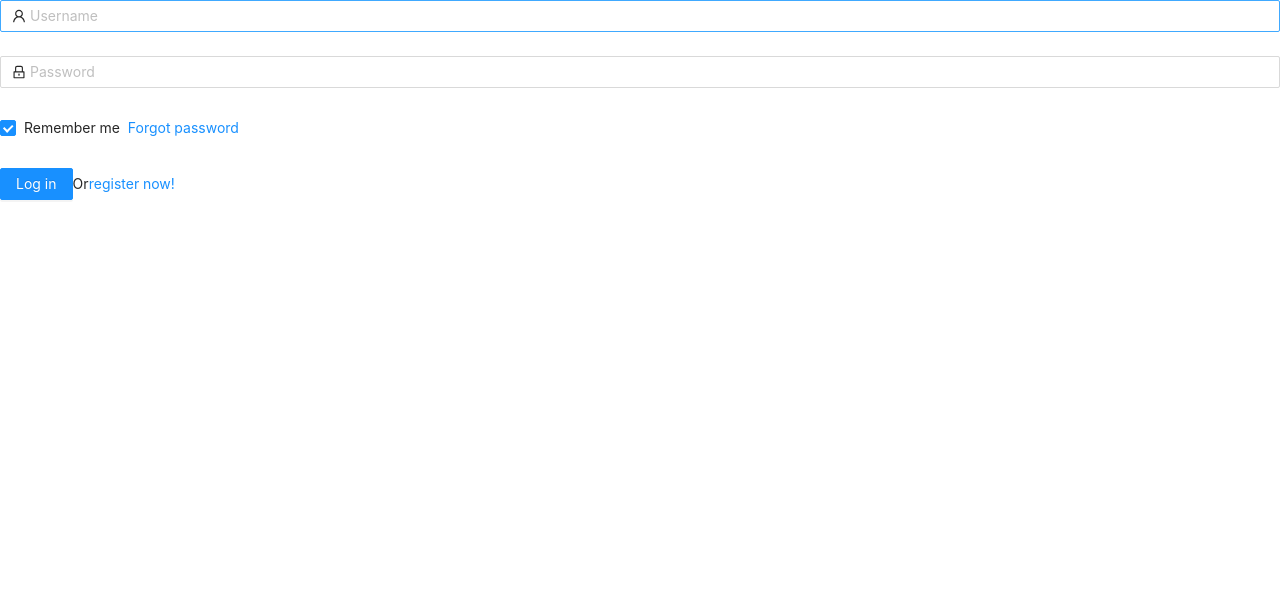
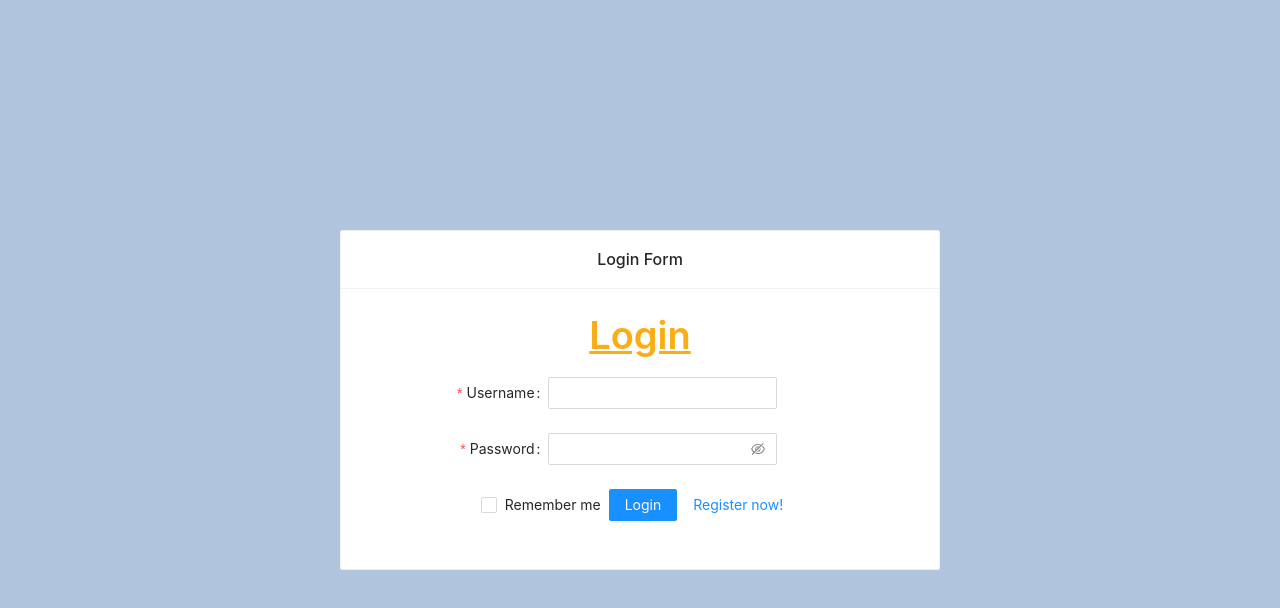
Before and after one commit to QuyLX2/react-redux, a React (Create React App) app in the folder fe_prj/: page /login in a window 1280 px wide. Shown: the top 608 px of the page. Built offline with nearby package versions, Linux system fonts and the light colour scheme.

Commit message:
fix login, register com and switch_route url

```diff
--- a/fe_prj/src/App.js
+++ b/fe_prj/src/App.js
@@ -3,6 +3,8 @@ import UserHomePageDefault from './views/pages/UserHomePageDefault';
 import { BrowserRouter as Router, Switch, Route } from 'react-router-dom';
 import LoginPage from './views/pages/LoginPage';
 import routes from './routes'
+import LoginComponents from './views/components/loginComponent/LoginComponents';
+import RegisterComponents from './views/components/loginComponent/RegisterComponents';
 
 
 class App extends Component {
@@ -12,7 +14,16 @@ class App extends Component {
         <div>
           <Switch>
             <Route exact path="/login">
-              <LoginPage />
+              <LoginPage>
+                <Switch>
+                  <Route exact path="/login">
+                    <LoginComponents/>
+                  </Route>
+                  <Route path="/login/register-form">
+                    <RegisterComponents/>
+                  </Route>
+                </Switch>
+              </LoginPage>
             </Route>
             <Route path="/">
               <UserHomePageDefault routes={routes}>
--- /dev/null
+++ b/fe_prj/src/views/components/loginComponent/LoginComponents.js
@@ -0,0 +1,82 @@
+import React, { Component } from 'react'
+import { Form, Input, Button, Checkbox, Spin, Alert } from 'antd';
+import { Link } from 'react-router-dom'
+const layout = {
+    labelCol: {
+        span: 8,
+    },
+    wrapperCol: {
+        span: 10,
+    },
+};
+
+const tailLayout = {
+    wrapperCol: {
+        span: 24,
+    },
+};
+
+export default class LoginComponents extends Component {
+    constructor(props) {
+        super(props);
+        this.state = {
+            loading: false,
+            err: ""
+        }
+    }
+    render() {
+        return (
+            <Form
+                {...layout}
+                name="basic"
+                initialValues={{
+                    remember: true,
+                }}
+                onFinish={this.onFinish}
+            // onFinishFailed={onFinishFailed}
+            >
+                {this.state.err === "" ? "" : <Alert
+                    message="Error"
+                    description={this.state.err}
+                    type="error"
+                    showIcon
+                />}
+
+                <Form.Item
+                    label="Username"
+                    name="username"
+                    rules={[
+                        {
+                            required: true,
+                            message: 'Please input your username!',
+                        },
+                    ]}
+                >
+                    <Input />
+                </Form.Item>
+
+                <Form.Item
+                    label="Password"
+                    name="password"
+                    rules={[
+                        {
+                            required: true,
+                            message: 'Please input your password!',
+                        },
+                    ]}
+                >
+                    <Input.Password />
+                </Form.Item>
+
+                <Form.Item {...tailLayout} name="remember" valuePropName="checked">
+                    <Checkbox>Remember me</Checkbox>
+                    <Button type="primary" htmlType="submit" disabled={this.state.loading}>
+                        {this.state.loading ? <Spin /> : "Login"}
+                    </Button>
+                    <Button type="link"><Link to="/login/register-form">Register now!</Link></Button>
+                </Form.Item>
+
+            </Form>
+        )
+    }
+}
--- /dev/null
+++ b/fe_prj/src/views/components/loginComponent/RegisterComponents.js
@@ -0,0 +1,80 @@
+import React, { Component } from 'react'
+import { Form, Input, InputNumber, Button,   } from 'antd';
+
+const layout = {
+    labelCol: {
+        span: 8,
+    },
+    wrapperCol: {
+        span: 10,
+    },
+};
+// const validateMessages = {
+//     required: '${label} is required!',
+//     types: {
+//         email: '${label} is not validate email!',
+//         number: '${label} is not a validate number!',
+//     },
+//     number: {
+//         range: '${label} must be between ${min} and ${max}',
+//     },
+// };
+// validateMessages={validateMessages}
+export default class RegisterComponents extends Component {
+    onFinish = values => {
+        console.log(values);
+      };
+    render() {
+        return (
+
+            <Form {...layout} name="nest-messages" onFinish={this.onFinish} >
+                <Form.Item
+                    name={['user', 'name']}
+                    label="Name"
+                    rules={[
+                        {
+                            required: true,
+                        },
+                    ]}
+                >
+                    <Input />
+                </Form.Item>
+                <Form.Item
+                            name={['user', 'email']}
+                            label="Email"
+                            rules={[
+                                {
+                                    type: 'email',
+                                },
+                            ]}
+                        >
+                    <Input />
+                </Form.Item>
+                <Form.Item
+                    name={['user', 'age']}
+                    label="Age"
+                    rules={[
+                        {
+                            type: 'number',
+                            min: 0,
+                            max: 99,
+                        },
+                    ]}
+                >
+                    <InputNumber />
+                </Form.Item>
+                <Form.Item name={['user', 'website']} label="Website">
+                    <Input />
+                </Form.Item>
+                <Form.Item name={['user', 'introduction']} label="Introduction">
+                    <Input.TextArea />
+                </Form.Item>
+                <Form.Item wrapperCol={{ ...layout.wrapperCol, offset: 8 }}>
+                    <Button type="primary" htmlType="submit">
+                        Submit
+                    </Button>
+                </Form.Item>
+            </Form>
+        )
+    }
+}
--- a/fe_prj/src/views/components/sideBar/NavLink.js
+++ b/fe_prj/src/views/components/sideBar/NavLink.js
@@ -20,13 +20,13 @@ class NavLink extends Component {
                 >
                     {routes.map((route, index) => {
                         return route.children ? (
-                                <SubMenu key={index} icon={route.icon} title={route.name}>
+                                <SubMenu key={index + "a"} icon={route.icon} title={route.name}>
                                     {route.children.map((child, idx) => (
                                         <Menu.Item key={child.name + idx}><Link to={child.path}>{child.name}</Link></Menu.Item>
                                     ))}
                                 </SubMenu>
                             ) : (
-                                <Menu.Item key={index} icon={route.icon}>
+                                <Menu.Item key={index + "s"} icon={route.icon}>
                                     {console.log('path', route.path)}
                                     <Link to={route.path}>{route.name}</Link>
                                 </Menu.Item>
--- a/fe_prj/src/views/pages/LoginPage.js
+++ b/fe_prj/src/views/pages/LoginPage.js
@@ -1,65 +1,47 @@
-import React, { Component } from 'react'
-import { Form, Input, Button, Checkbox } from 'antd';
-import { UserOutlined, LockOutlined } from '@ant-design/icons';
+import React, { Component } from 'react';
+import "../styles/style.css";
+import { Typography, Card } from 'antd';
+import { withRouter, Redirect } from 'react-router';
 
+// import { connect } from 'react-redux';
 
+const { Title, Text } = Typography;
 
-export default class LoginPage extends Component {
+class LoginPage extends Component {
+
+    onFinish = (data) => {
+        // console.log(data);
+        this.setState({ loading: true });
+        this.props.login(data).then(res => {
+            this.setState({ loading: false });
+            if (res.data.token) {
+                // window.location.href = "/";
+                // Khong su dung redirect
+                this.props.history.push = '/';
+                // console.log(value);
+            }
+        }).catch((err) => {
+            console.log(err);
+            this.setState({ err: err.response.data.err, loading: false });
+        });
+    }
 
     render() {
         return (
-            <Form
-                name="normal_login"
-                className="login-form"
-                initialValues={{
-                    remember: true,
-                }}
-                // onFinish={onFinish}
-            >
-                <Form.Item
-                    name="username"
-                    rules={[
-                        {
-                            required: true,
-                            message: 'Please input your Username!',
-                        },
-                    ]}
-                >
-                    <Input prefix={<UserOutlined className="site-form-item-icon" />} placeholder="Username" />
-                </Form.Item>
-                <Form.Item
-                    name="password"
-                    rules={[
-                        {
-                            required: true,
-                            message: 'Please input your Password!',
-                        },
-                    ]}
-                >
-                    <Input
-                        prefix={<LockOutlined className="site-form-item-icon" />}
-                        type="password"
-                        placeholder="Password"
-                    />
-                </Form.Item>
-                <Form.Item>
-                    <Form.Item name="remember" valuePropName="checked" noStyle>
-                        <Checkbox>Remember me</Checkbox>
-                    </Form.Item>
+            this.props.isLoggedIn ? <Redirect to="/" /> :
 
-                    <a className="login-form-forgot" href="">
-                        Forgot password
-                    </a>
-                </Form.Item>
-
-                <Form.Item>
-                    <Button type="primary" htmlType="submit" className="login-form-button">
-                        Log in
-                    </Button>
-                        Or
-                    <a href="">register now!</a>
-                </Form.Item>
-            </Form>
-        )
+                <div className="login" >
+                    <Card title="Login Form" style={{ width: 600, textAlign: "center" }} >
+                        <Title><Text underline type="warning">Login</Text></Title>
+                        {this.props.children}
+                    </Card>
+                </div>
+        );
     }
 }
+// function mapStateToProps(state) {
+//     return {
+//         isLoggedIn: state.user.isLoggedIn
+//     }
+// }
+export default LoginPage;
--- /dev/null
+++ b/fe_prj/src/views/styles/style.css
@@ -0,0 +1,7 @@
+.login{
+    height: 100vh;
+    background-color: lightsteelblue;
+    display: flex;
+    align-items: center;
+    justify-content: center;
+  }
```
Also changed, not shown: fe_prj/src/views/router/PrivateRoute.js (added, +11 -0 lines), fe_prj/src/styles/index.css (line endings or trailing spaces).
